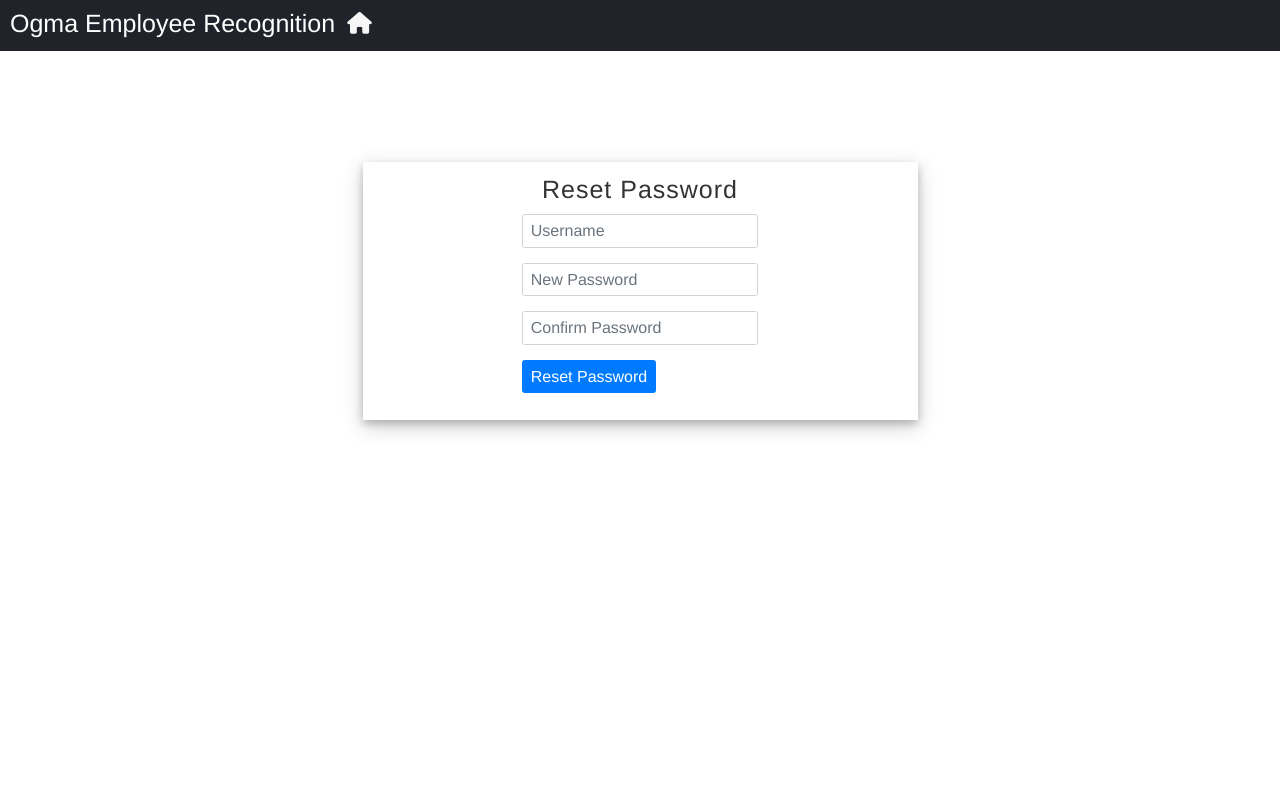
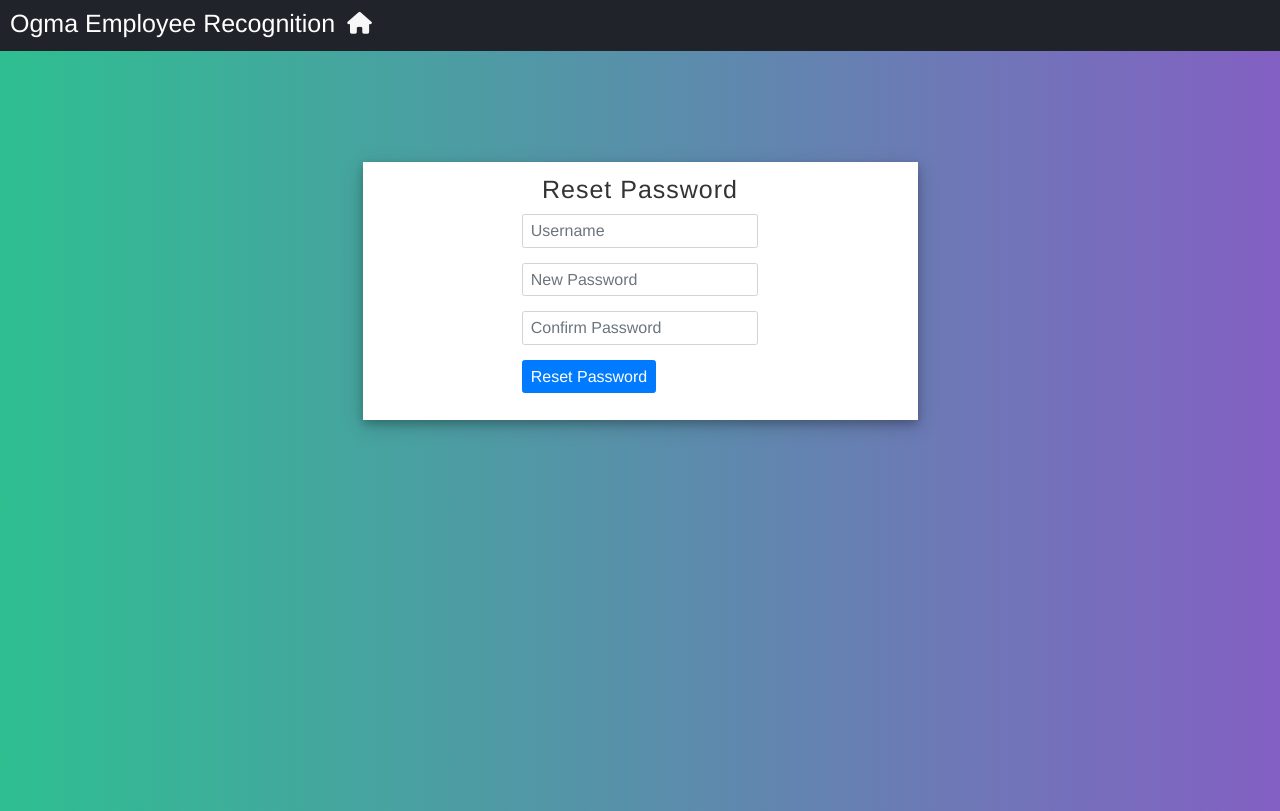
Before and after one commit to amac714/Employee_Recognition_Web_Portal, a React (Create React App) app in the folder client/: page /resetPassword in a window 1280 px wide. Built offline with nearby package versions, Linux system fonts and the light colour scheme.

Commit message:
added bg to reset password page

```diff
--- a/client/src/components/resetPassword.js
+++ b/client/src/components/resetPassword.js
@@ -93,7 +93,7 @@ class ResetPassword extends Component {
 
   render() {
     return (
-      <div>
+      <div className="userSigninPage">
         <Container>
           <Alert
             color={this.state.color}
```
